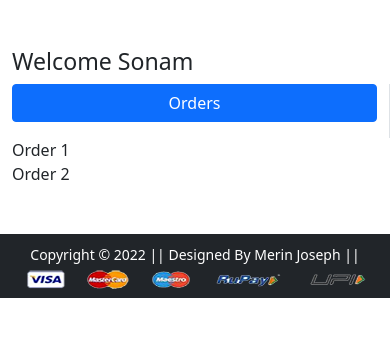
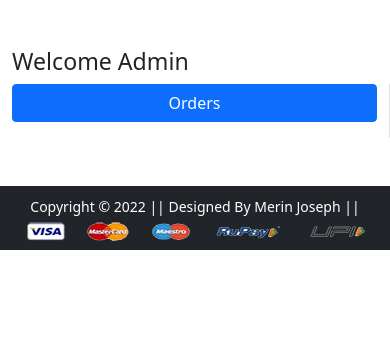
Before and after one commit to merinjo90/Ecommerce-Shopping-Website, a Django app: page /orders/ in a window 390 px wide. Shown: the part 56-393 px from the top of the page. Run offline with Django 3.2, Linux system fonts and the light colour scheme; a user stored in the database is signed in; data comes from the database, SQL or seed files in the repository; both versions use the stored data as it was after the commit; some libraries are stand-ins or nearby versions.

Commit message:
order and payment

```diff
--- a/ShoppingCart/shoppinglyx/app/models.py
+++ b/ShoppingCart/shoppinglyx/app/models.py
@@ -108,3 +108,7 @@ class OrderPlaced(models.Model):
     quantity = models.PositiveIntegerField(default=1)
     order_date = models.DateTimeField(auto_now_add=True)
     status = models.CharField(max_length=100, choices=STATE_CHOICES, default='Pending')
+
+    @property
+    def total_cost(self):
+        return self.quantity * self.product.discounted_price
--- a/ShoppingCart/shoppinglyx/app/templates/app/orders.html
+++ b/ShoppingCart/shoppinglyx/app/templates/app/orders.html
@@ -1,20 +1,62 @@
 {% extends 'app/base.html' %}
 {% load static %}
-{% block title %}Order{% endblock title %}
+{% block title %}Orders{% endblock title %}
 {% block main-content %}
 <div class="container my-5">
  <div class="row">
- <h3>Welcome Sonam</h3>
+ <h3>Welcome <span class="text-capitalize">{{request.user}}</span></h3>
   <div class="col-sm-2 border-end">
    <ul class="list-unstyled">
     <li class="d-grid"><a href="{% url 'orders' %}" class="btn btn-primary">Orders</a></li>
    </ul>
   </div>
   <div class="col-sm-9 offset-sm-1">
-   <div class="row">
-    <div class="col-sm-6">Order 1</div>
-    <div class="col-sm-6">Order 2</div>
-   </div>
+    {% for op in order_placed %}
+        <div class="row shadow-sm mb-3">
+        <div class="col-sm-2">
+            <img src="{{op.product.product_image.url}}" alt="" srcset="" class="img-fluid" height="150" width="150">
+        </div>
+        <div class="col-sm-7">
+            <p>Product:{{op.product.title}}</p>
+            <p>Quantity:{{op.quantity}}</p>
+            <p>Price:{{op.total_cost}}</p>
+        </div>
+        <div class="col-sm-3 fw-bold">
+            <p>Order Status: {{op.status}}</p>
+            {% if op.status == 'Accepted' %}
+                <div class="progress">
+                    <div class="progress-bar" role="progressbar"
+                    style="width: 20%" arial-valuenow="20" arial-valuemin="0" arial-valuemax="100">
+                    </div>
+                </div>
+            {% endif %}
+
+            {% if op.status == 'Packed' %}
+                <div class="progress">
+                    <div class="progress-bar" role="progressbar"
+                    style="width: 40%" arial-valuenow="40" arial-valuemin="0" arial-valuemax="100">
+                    </div>
+                </div>
+            {% endif %}
+
+            {% if op.status == 'On The Way' %}
+                <div class="progress">
+                    <div class="progress-bar" role="progressbar"
+                    style="width: 70%" arial-valuenow="70" arial-valuemin="0" arial-valuemax="100">
+                    </div>
+                </div>
+            {% endif %}
+
+            {% if op.status == 'Delivered' %}
+                <div class="progress">
+                    <div class="progress-bar" role="progressbar"
+                    style="width: 100%" arial-valuenow="100" arial-valuemin="0" arial-valuemax="100">
+                    </div>
+                </div>
+            {% endif %}
+        </div>
+        </div>
+    {% endfor %}
   </div>
  </div>
 </div>
--- a/ShoppingCart/shoppinglyx/app/views.py
+++ b/ShoppingCart/shoppinglyx/app/views.py
@@ -5,6 +5,8 @@ from .forms import *
 from django.contrib import messages
 from django.db.models import Q
 from django.http import JsonResponse
+from django.contrib.auth.decorators import login_required
+from django.utils.decorators import method_decorator
 
 
 # Create your views here.
@@ -31,10 +33,14 @@ class ProductView(View):
 class ProductDetailView(View):
     def get(self, request, pk):
         product = Product.objects.get(pk=pk)
-        return render(request, 'app/productdetail.html', {'product': product})
+        item_already_in_cart=False
+        if request.user.is_authenticated:
+            item_already_in_cart=Cart.objects.filter(Q(product=product.id)& Q(user=request.user)).exists()
+        return render(request, 'app/productdetail.html', {'product': product,'item_already_in_cart':item_already_in_cart})
 
 #------- Product add to cart ------------
 
+@login_required
 def add_to_cart(request):
     user = request.user
     product_id = request.GET.get('prod_id')
@@ -42,6 +48,7 @@ def add_to_cart(request):
     Cart(user=user, product=product).save()
     return redirect('/cart')
 
+@login_required
 def show_cart(request):
     if request.user.is_authenticated:
         user = request.user
@@ -143,8 +150,10 @@ def address(request):
     return render(request, 'app/address.html',{'add':add,'active':'btn-primary'})
 
 
+@login_required()
 def orders(request):
-    return render(request, 'app/orders.html')
+    op=OrderPlaced.objects.filter(user=request.user)
+    return render(request, 'app/orders.html',{'order_placed':op})
 
 
 
@@ -169,6 +178,7 @@ def login(request):
 
 # ---------------- Registration ------------------------------------
 
+
 class CustomerRegistrationView(View):
     def get(self, request):
         form = CustomerRegistrationForm()
@@ -182,6 +192,7 @@ class CustomerRegistrationView(View):
         return render(request, 'app/customerregistration.html', {'form': form})
 
 
+@login_required
 def checkout(request):
     user=request.user
     add=Customer.objects.filter(user=user)
@@ -199,6 +210,7 @@ def checkout(request):
     return render(request, 'app/checkout.html',{'add':add,'totalamount':totalamount,'cart_items':cart_items})
 
 
+@login_required()
 def payment_done(request):
     user=request.user
     custid=request.GET.get('custid')
@@ -211,6 +223,7 @@ def payment_done(request):
 
 #-------------- Profile  Details -----------------------
 
+@method_decorator(login_required,name='dispatch')
 class ProfileView(View):
     def get(self,request):
         form =CustomerProfileForm()
```
Also changed, not shown: ShoppingCart/shoppinglyx/app/templates/app/productdetail.html (+19 -3 lines), ShoppingCart/shoppinglyx/db.sqlite3.
